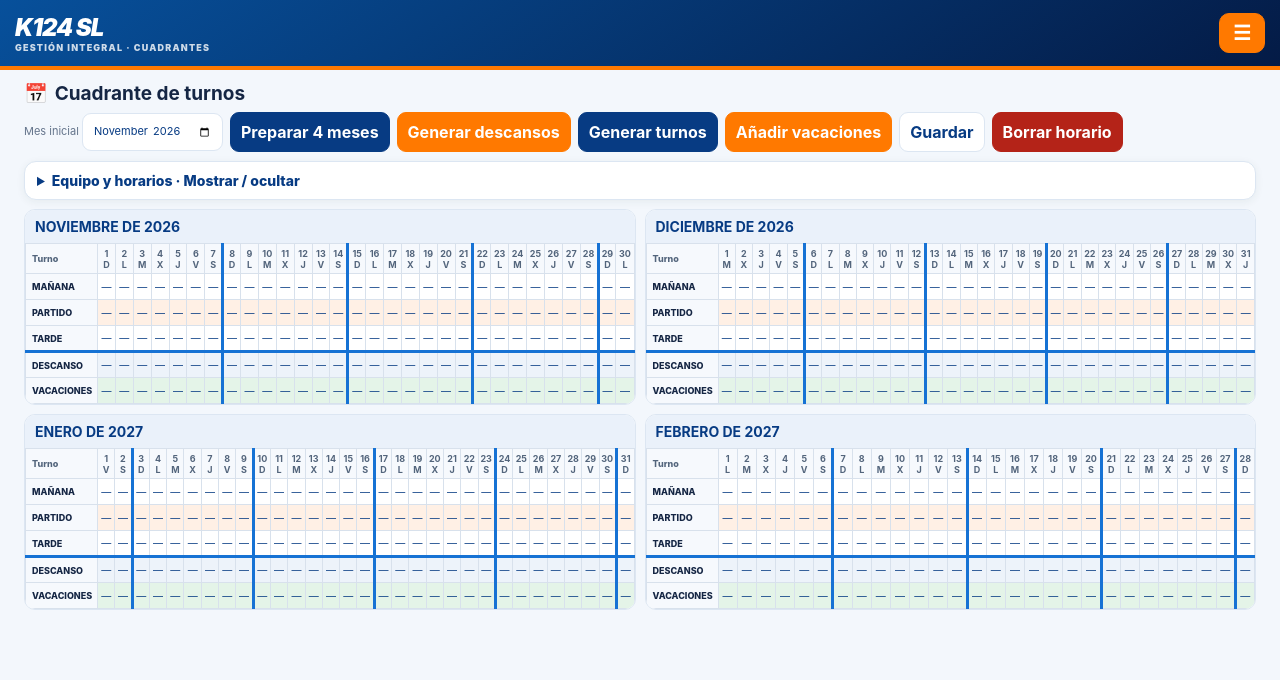
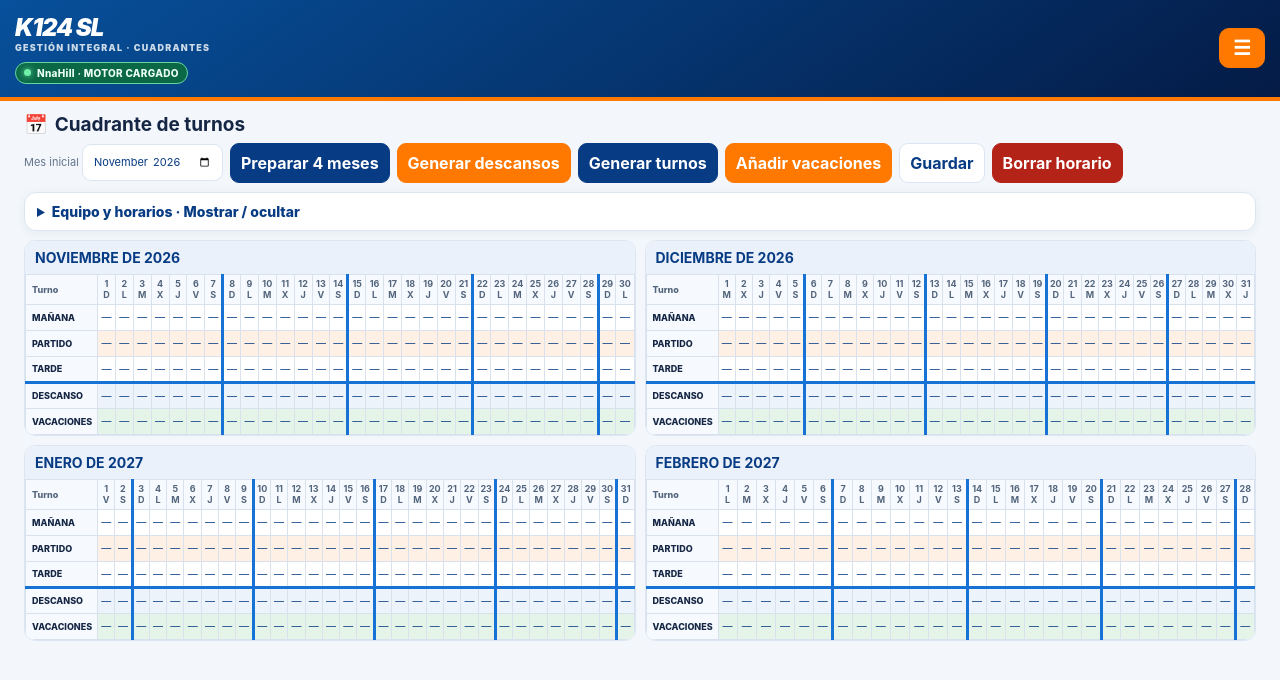
Before and after one commit to calvovizcaino-star/K124, a plain HTML site: page cuadrantes/index.html in a window 1280 px wide. Drawn offline with Linux system fonts and the light colour scheme.

Commit message:
Mostrar estado del motor NnaHill en encabezado

```diff
--- a/cuadrantes/index.html
+++ b/cuadrantes/index.html
@@ -2,7 +2,7 @@
 <html lang="es"><head><meta charset="utf-8"><meta name="viewport" content="width=device-width,initial-scale=1,maximum-scale=1,user-scalable=no"><meta name="theme-color" content="#073b83"><title>K124 · Cuadrantes</title>
 <style>
 :root{--blue:#073b83;--navy:#041b46;--orange:#ff7900;--bg:#f3f7fc;--ink:#152644;--muted:#64748b;--line:#dce6f2;--green:#16804a;--red:#b42318}
-*{box-sizing:border-box}body{margin:0;background:var(--bg);color:var(--ink);font-family:-apple-system,BlinkMacSystemFont,"Segoe UI",sans-serif}header{background:linear-gradient(145deg,#07509b,var(--navy));color:white;padding:13px 14px;border-bottom:4px solid var(--orange)}.head{max-width:1250px;margin:auto;display:flex;align-items:center;justify-content:space-between;gap:12px}.brand{font-size:24px;font-weight:900;font-style:italic;letter-spacing:-1px}.headmenu{background:#ff7900;color:#ffffff;border-color:#ff7900;font-size:22px;padding:7px 12px}.head .menupanel{top:calc(100% + 8px)}.brand small{display:block;font-size:9px;letter-spacing:1.2px;font-style:normal;opacity:.8}
+*{box-sizing:border-box}body{margin:0;background:var(--bg);color:var(--ink);font-family:-apple-system,BlinkMacSystemFont,"Segoe UI",sans-serif}header{background:linear-gradient(145deg,#07509b,var(--navy));color:white;padding:13px 14px;border-bottom:4px solid var(--orange)}.head{max-width:1250px;margin:auto;display:flex;align-items:center;justify-content:space-between;gap:12px}.brand{font-size:24px;font-weight:900;font-style:italic;letter-spacing:-1px}.headmenu{background:#ff7900;color:#ffffff;border-color:#ff7900;font-size:22px;padding:7px 12px}.head .menupanel{top:calc(100% + 8px)}.brand small{display:block;font-size:9px;letter-spacing:1.2px;font-style:normal;opacity:.8}.engine-status{display:inline-flex;align-items:center;gap:6px;margin-top:6px;padding:4px 8px;border:1px solid #65d6a0;border-radius:20px;background:#0b6847;color:#eafff3;font-size:10px;font-weight:800;font-style:normal;letter-spacing:.3px}.engine-status i{display:inline-block;width:7px;height:7px;border-radius:50%;background:#70f0a8;box-shadow:0 0 7px #70f0a8}
 main{max-width:1250px;margin:12px auto;padding:0 9px}.toolbar,.actions{display:flex;gap:7px;align-items:center;flex-wrap:wrap}.toolbar{justify-content:space-between;margin-bottom:9px}.menuwrap{position:relative}.menubtn{background:#fff;border:1px solid var(--line);color:var(--blue);font-size:20px;line-height:1;padding:9px 13px;border-radius:10px}.head .menubtn.headmenu{background:#ff7900;color:#fff;border-color:#ff7900}.menupanel{position:absolute;right:0;top:calc(100% + 6px);z-index:20;min-width:190px;background:#fff;border:1px solid var(--line);border-radius:12px;padding:7px;box-shadow:0 8px 24px #102d5530;display:none}.menupanel.open{display:grid;gap:6px}.menupanel button{text-align:left;width:100%;background:#f7faff}h1{font-size:19px;margin:0}button,select,input{font:inherit;border:1px solid var(--line);border-radius:9px;padding:9px 10px;background:white;color:var(--blue)}button{font-weight:700;cursor:pointer}button.primary{background:var(--blue);color:white;border-color:var(--blue)}button.orange{background:var(--orange);color:white;border-color:var(--orange)}button.danger{background:#b42318;color:white;border-color:#b42318}
 .panel{background:white;border:1px solid var(--line);border-radius:12px;padding:10px 12px;margin:9px 0;box-shadow:0 2px 9px #183b2910}.panel summary{font-weight:800;color:var(--blue);cursor:pointer;font-size:14px}.note{font-size:11px;color:var(--muted);line-height:1.45}.rules{display:flex;gap:6px;flex-wrap:wrap;margin-top:8px}.tag{background:#eef4fb;color:var(--blue);border-radius:18px;padding:5px 8px;font-size:10px;font-weight:700}
 .months{display:grid;grid-template-columns:1fr;gap:9px}.month{background:white;border:1px solid var(--line);border-radius:11px;overflow:hidden;min-width:0}.month h2{font-size:14px;text-transform:uppercase;background:#eaf1fa;color:var(--blue);padding:8px 10px;margin:0}.scroller{overflow-x:auto;-webkit-overflow-scrolling:touch}.roster{border-collapse:collapse;width:100%;min-width:790px;table-layout:fixed;font-size:10px}.roster th,.roster td{border:1px solid #d8e1ec;text-align:center;padding:2px 1px;height:28px}
@@ -13,7 +13,7 @@ main{max-width:1250px;margin:12px auto;padding:0 9px}.toolbar,.actions{display:f
 @media(max-width:600px){main{padding:0 7px}.toolbar{gap:7px}.toolbar .actions{display:grid;grid-template-columns:repeat(2,minmax(0,1fr));width:100%}.toolbar .actions>*{min-width:0;width:100%}.toolbar label{grid-column:span 2;display:flex;align-items:center;justify-content:space-between}.toolbar label input{width:58%}.brand{font-size:22px}.month h2{padding:7px 9px}.roster{min-width:790px}.roster th:first-child,.roster td:first-child{width:76px}}
 @media print{header{padding:7px}.toolbar .actions,.panel.controls{display:none!important}main{margin:0;max-width:none}.months{grid-template-columns:1fr 1fr;gap:6px}.month{break-inside:avoid}.roster{min-width:0;font-size:7px}.roster th,.roster td{padding:1px;height:19px}.roster th:first-child,.roster td:first-child{width:58px}.roster select{font-size:7px;padding:0}}
 </style></head>
-<body><header><div class="head"><div class="brand">K124 SL<small>GESTIÓN INTEGRAL · CUADRANTES</small></div><div class="menuwrap"><button class="menubtn headmenu" id="menuToggle" aria-label="Abrir menú" aria-expanded="false">☰</button><div class="menupanel" id="menuPanel"><button id="backup">Guardar copia de seguridad</button><button id="csv">Exportar CSV</button><button id="print">Imprimir / PDF</button></div></div></div></header>
+<body><header><div class="head"><div class="brand">K124 SL<small>GESTIÓN INTEGRAL · CUADRANTES</small><span class="engine-status"><i></i>NnaHill · MOTOR CARGADO</span></div><div class="menuwrap"><button class="menubtn headmenu" id="menuToggle" aria-label="Abrir menú" aria-expanded="false">☰</button><div class="menupanel" id="menuPanel"><button id="backup">Guardar copia de seguridad</button><button id="csv">Exportar CSV</button><button id="print">Imprimir / PDF</button></div></div></div></header>
 <main>
 <div class="toolbar"><h1><span aria-hidden="true" style="margin-right:7px">📅</span>Cuadrante de turnos</h1><div class="actions"><label class="note">Mes inicial <input id="start" type="month" value="2026-11"></label><button class="primary" id="prepare">Preparar 4 meses</button><button class="orange" id="genRest">Generar descansos</button><button class="primary" id="genShifts">Generar turnos</button><button class="orange" id="vacToggle">Añadir vacaciones</button><button id="save">Guardar</button><button class="danger" id="clearSchedule">Borrar horario</button></div></div>
 <details class="panel controls"><summary>Equipo y horarios · Mostrar / ocultar</summary><div class="rules"><span class="tag">K · Kevin</span><span class="tag">F · Frank</span><span class="tag">R · Rubén</span><span class="tag">C · Carlos (refuerzo)</span></div><div class="rules"><span class="tag">Mañana 07:00–15:00</span><span class="tag">Tarde 15:00–23:00</span><span class="tag">Partido 14:00–22:00</span></div><p class="note">Carlos queda como cobertura para vacaciones y excepciones. Una persona por turno; cualquier solapamiento excepcional se añade manualmente.</p></details>
```
